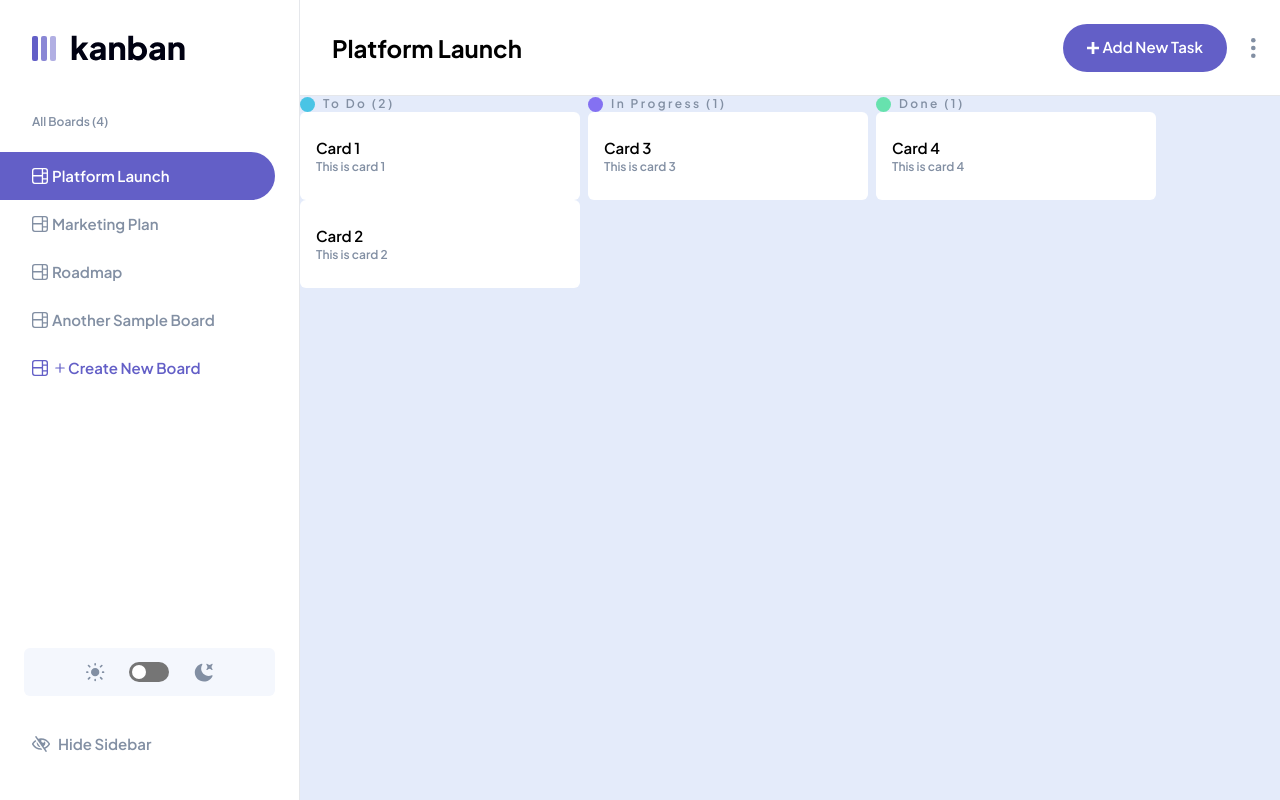
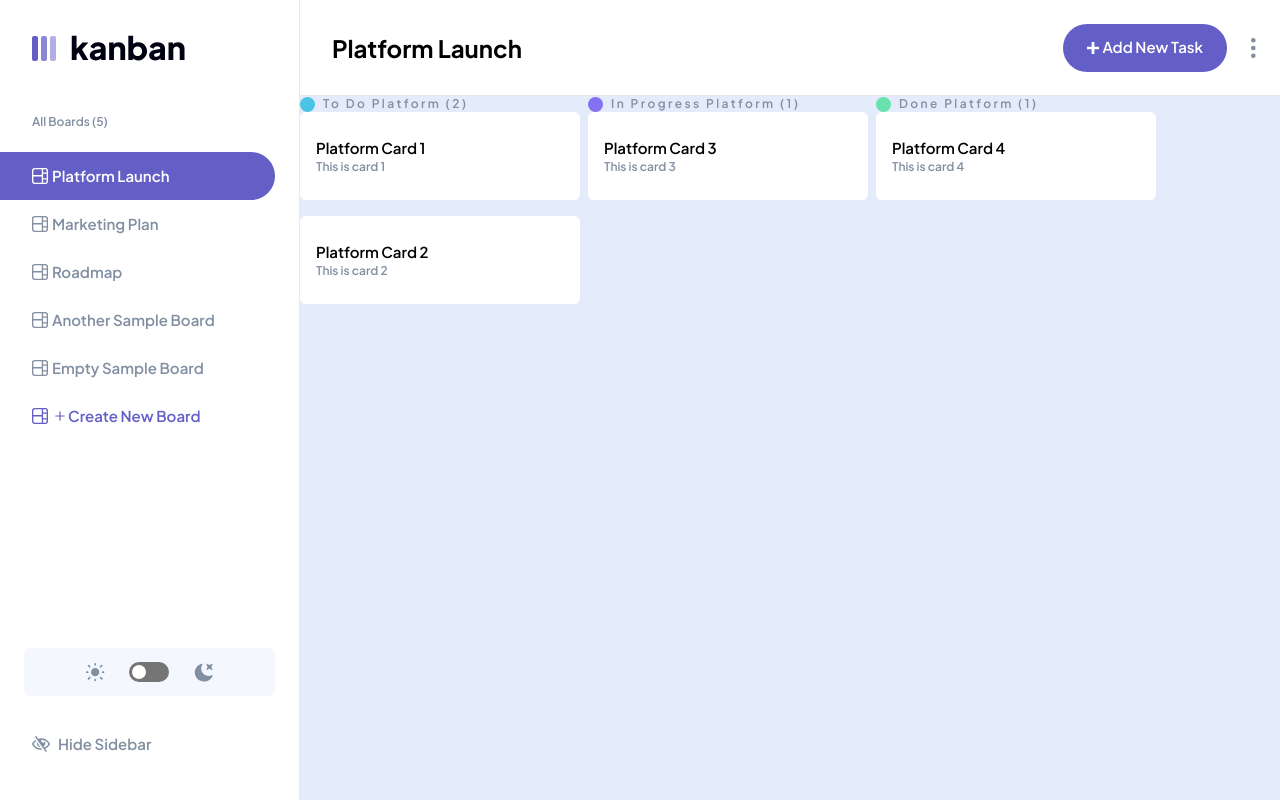
Before and after one commit to brailecg/fm-kanban, a Next.js app: page /dashboard in a window 1280 px wide. Built offline with nearby package versions, Linux system fonts and the light colour scheme.

Commit message:
[FIX] update how the data for main are mapped

```diff
--- /dev/null
+++ b/app/components/ColumnArea.jsx
@@ -0,0 +1,24 @@
+import React from "react";
+import ColumnItem from "./ColumnItem";
+import ColumnName from "./ColumnName";
+const ColumnArea = ({ column }) => {
+  return (
+    <div key={column.columnId} className="flex flex-col">
+      <ColumnName
+        name={column.columnName}
+        color={column.columnColor}
+        count={column.cards.length}
+      />
+
+      {column.cards.map((item) => {
+        return (
+          <React.Fragment key={item.cardId}>
+            <ColumnItem item={item} />
+          </React.Fragment>
+        );
+      })}
+    </div>
+  );
+};
+
+export default ColumnArea;
--- /dev/null
+++ b/app/components/ColumnCardDropArea.jsx
@@ -0,0 +1,17 @@
+import React, { useState } from "react";
+
+const ColumnCardDropArea = () => {
+  const [showDrop, setShowDrop] = useState(false);
+  return (
+    <div
+      onDragEnter={() => setShowDrop(true)}
+      onDragLeave={() => setShowDrop(false)}
+      className={`${
+        showDrop
+          ? "flex w-[280px]  opacity-100 transition-all delay-200 ease-in-out h-[88px] bg-white dark:bg-main-dark-grey rounded-md p-4 mb-4"
+          : "opacity-0 transition-all delay-200 ease-in-out"
+      }  `}></div>
+  );
+};
+
+export default ColumnCardDropArea;
--- a/app/components/ColumnItem.jsx
+++ b/app/components/ColumnItem.jsx
@@ -2,7 +2,7 @@ import React from "react";
 
 const ColumnItem = ({ item }) => {
   return (
-    <div className="w-[280px] min-h-[88px] bg-white dark:bg-main-dark-grey rounded-md flex flex-col justify-center  px-4 py-[23px]">
+    <div className="w-[280px] min-h-[88px] bg-white dark:bg-main-dark-grey rounded-md flex flex-col justify-center  px-4 py-[23px] cursor-grab active:opacity-70 active:border active:border-main-purple-hover mb-4">
       <p className="text-[15px] font-semibold dark:text-white">
         {item.cardName}
       </p>
--- a/app/components/Dashboard.jsx
+++ b/app/components/Dashboard.jsx
@@ -4,20 +4,18 @@ import Image from "next/image";
 
 import Sidebar from "../components/Sidebar";
 import Nav from "./Nav";
-import ColumnName from "./ColumnName";
-import ColumnItem from "./ColumnItem";
 import ShowSidebarIcon from "./ShowSidebarIcon";
+import ColumnArea from "./ColumnArea";
 const Dashboard = ({ data }) => {
   const [isSidebarVisible, setIsSidebarVisible] = useState(true);
   const [isThemeToggled, setIsThemeToggled] = useState(false);
   const [selected, setSelected] = useState(null);
-
   const boardList = data?.boardObjectList;
   useEffect(() => {
     if (boardList.length > 0 && selected === null) {
       setSelected(boardList[0].boardId);
     }
-  }, [boardList]);
+  }, [boardList, selected]);
 
   return (
     <div className="flex flex-col h-screen dashboard">
@@ -41,9 +39,16 @@ const Dashboard = ({ data }) => {
           />
         </div>
         <main className="overflow-x-auto whitespace-no-wrap bg-main-light-lines dark:bg-main-very-dark-grey grow px-4 sm:px-0 ">
-          <div className="hidden h-full w-full space-y-8 flex-col justify-center items-center">
+          {boardList.length > 0 &&
+            boardList?.map((board) => {
+              if (selected === board.boardId) {
+                return (
+                  <React.Fragment key={board.boardId}>
+                    {board?.columns.length == 0 && (
+                      <div className="flex h-full w-full space-y-8 flex-col justify-center items-center">
                         <p className="text-main-medium-grey text-[18px] font-semibold text-center">
-              This board is empty. Create a new column to get started.
+                          This board is empty. Create a new column to get
+                          started.
                         </p>
                         <button
                           className={`bg-main-purple hover:bg-main-purple-hover h-12 px-6 space-x-1 rounded-full flex justify-center items-center`}>
@@ -58,23 +63,12 @@ const Dashboard = ({ data }) => {
                           </p>
                         </button>
                       </div>
-          {data?.boardObjectList?.map((board) => {
-            if (selected === board.boardId) {
+                    )}
+                    <div className="flex ">
+                      {board?.columns.length > 0 &&
+                        board?.columns?.map((column) => {
                           return (
-                <React.Fragment key={board.boardId}>
-                  <div className="flex ">
-                    {board?.columns?.map((column) => {
-                      return (
-                        <div key={column.columnId} className="flex flex-col">
-                          <ColumnName
-                            name={column.columnName}
-                            color={column.columnColor}
-                            count={column.cards.length}
-                          />
-                          {column.cards.map((item) => {
-                            return <ColumnItem key={item.cardId} item={item} />;
-                          })}
-                        </div>
+                            <ColumnArea key={column.columnId} column={column} />
                           );
                         })}
                     </div>
--- a/app/components/Sidebar.jsx
+++ b/app/components/Sidebar.jsx
@@ -19,7 +19,7 @@ const Sidebar = ({
 }) => {
   const handleSelectBoard = (e) => {
     const index = e.target.closest("button").getAttribute("name");
-    setSelected(index);
+    setSelected(parseInt(index));
     if (closeModal) {
       closeModal();
     }
--- a/app/sample.json
+++ b/app/sample.json
@@ -15,43 +15,43 @@
       "boardDescription": "This board is for the platform launch",
       "columns": [
         {
-          "columnId": "1",
+          "columnId": 1,
           "columnColor": "#49C4E5",
-          "columnName": "To Do",
+          "columnName": "To Do Platform",
           "cards": [
             {
-              "cardId": 1,
-              "cardName": "Card 1",
+              "cardId": 111,
+              "cardName": "Platform Card 1",
               "cardDescription": "This is card 1"
             },
             {
-              "cardId": 2,
-              "cardName": "Card 2",
+              "cardId": 112,
+              "cardName": "Platform Card 2",
               "cardDescription": "This is card 2"
             }
           ]
         },
         {
-          "columnId": "2",
+          "columnId": 2,
 
           "columnColor": "#8471F2",
-          "columnName": "In Progress",
+          "columnName": "In Progress Platform",
           "cards": [
             {
-              "cardId": 1,
-              "cardName": "Card 3",
+              "cardId": 121,
+              "cardName": "Platform Card 3",
               "cardDescription": "This is card 3"
             }
           ]
         },
         {
-          "columnId": "3",
+          "columnId": 3,
           "columnColor": "#67E2AE",
-          "columnName": "Done",
+          "columnName": "Done Platform",
           "cards": [
             {
-              "cardId": 1,
-              "cardName": "Card 4",
+              "cardId": 131,
+              "cardName": "Platform Card 4",
               "cardDescription": "This is card 4"
             }
           ]
@@ -64,43 +64,43 @@
       "boardDescription": "This board is for the marketing plan",
       "columns": [
         {
-          "columnId": "1",
+          "columnId": 1,
           "columnColor": "#49C4E5",
-          "columnName": "To Do",
+          "columnName": "To Do Marketing",
           "cards": [
             {
-              "cardId": 1,
-              "cardName": "Card 1",
+              "cardId": 211,
+              "cardName": "Marketing Card 1",
               "cardDescription": "This is card 1"
             },
             {
-              "cardId": 2,
-              "cardName": "Card 2",
+              "cardId": 212,
+              "cardName": "Marketing Card 2",
               "cardDescription": "This is card 2"
             }
           ]
         },
         {
-          "columnId": "2",
+          "columnId": 2,
 
           "columnColor": "#8471F2",
-          "columnName": "In Progress",
+          "columnName": "In Progress Marketing",
           "cards": [
             {
-              "cardId": 1,
-              "cardName": "Card 3",
+              "cardId": 221,
+              "cardName": "Marketing Card 3",
               "cardDescription": "This is card 3"
             }
           ]
         },
         {
-          "columnId": "3",
+          "columnId": 3,
           "columnColor": "#67E2AE",
-          "columnName": "Done",
+          "columnName": "Done Marketing",
           "cards": [
             {
-              "cardId": 1,
-              "cardName": "Card 4",
+              "cardId": 231,
+              "cardName": "Marketing Card 4",
               "cardDescription": "This is card 4"
             }
           ]
@@ -113,43 +113,43 @@
       "boardDescription": "This board is for the roadmap",
       "columns": [
         {
-          "columnId": "1",
+          "columnId": 1,
           "columnColor": "#49C4E5",
-          "columnName": "To Do",
+          "columnName": "To Do Roadmap",
           "cards": [
             {
-              "cardId": 1,
-              "cardName": "Card 1",
+              "cardId": 311,
+              "cardName": "Roadmap Card 1",
               "cardDescription": "This is card 1"
             },
             {
-              "cardId": 2,
-              "cardName": "Card 2",
+              "cardId": 312,
+              "cardName": "Roadmap Card 2",
               "cardDescription": "This is card 2"
             }
           ]
         },
         {
-          "columnId": "2",
+          "columnId": 2,
 
           "columnColor": "#8471F2",
-          "columnName": "In Progress",
+          "columnName": "In Progress Roadmap",
           "cards": [
             {
-              "cardId": 1,
-              "cardName": "Card 3",
+              "cardId": 321,
+              "cardName": "Roadmap Card 3",
               "cardDescription": "This is card 3"
             }
           ]
         },
         {
-          "columnId": "3",
+          "columnId": 3,
           "columnColor": "#67E2AE",
-          "columnName": "Done",
+          "columnName": "Done Roadmap",
           "cards": [
             {
-              "cardId": 1,
-              "cardName": "Card 4",
+              "cardId": 331,
+              "cardName": "Roadmap Card 4",
               "cardDescription": "This is card 4"
             }
           ]
@@ -162,48 +162,54 @@
       "boardDescription": "This board is for another sample board",
       "columns": [
         {
-          "columnId": "1",
+          "columnId": 1,
           "columnColor": "#49C4E5",
-          "columnName": "To Do",
+          "columnName": "To Do Another",
           "cards": [
             {
               "cardId": 1,
-              "cardName": "Card 1",
+              "cardName": "Another Card 1",
               "cardDescription": "This is card 1"
             },
             {
               "cardId": 2,
-              "cardName": "Card 2",
+              "cardName": "Another Card 2",
               "cardDescription": "This is card 2"
             }
           ]
         },
         {
-          "columnId": "2",
+          "columnId": 2,
 
           "columnColor": "#8471F2",
-          "columnName": "In Progress",
+          "columnName": "In Progress Another",
           "cards": [
             {
               "cardId": 1,
-              "cardName": "Card 3",
+              "cardName": "Another Card 3",
               "cardDescription": "This is card 3"
             }
           ]
         },
         {
-          "columnId": "3",
+          "columnId": 3,
           "columnColor": "#67E2AE",
-          "columnName": "Done",
+          "columnName": "Done Another",
           "cards": [
             {
               "cardId": 1,
-              "cardName": "Card 4",
+              "cardName": "Another Card 4",
               "cardDescription": "This is card 4"
             }
           ]
         }
       ]
+    },
+    {
+      "boardId": 5,
+      "boardName": "Empty Sample Board",
+      "boardDescription": "This board is for another sample board",
+      "columns": []
     }
   ]
 }
```
Lines whose indentation alone changed are shown as unchanged.
